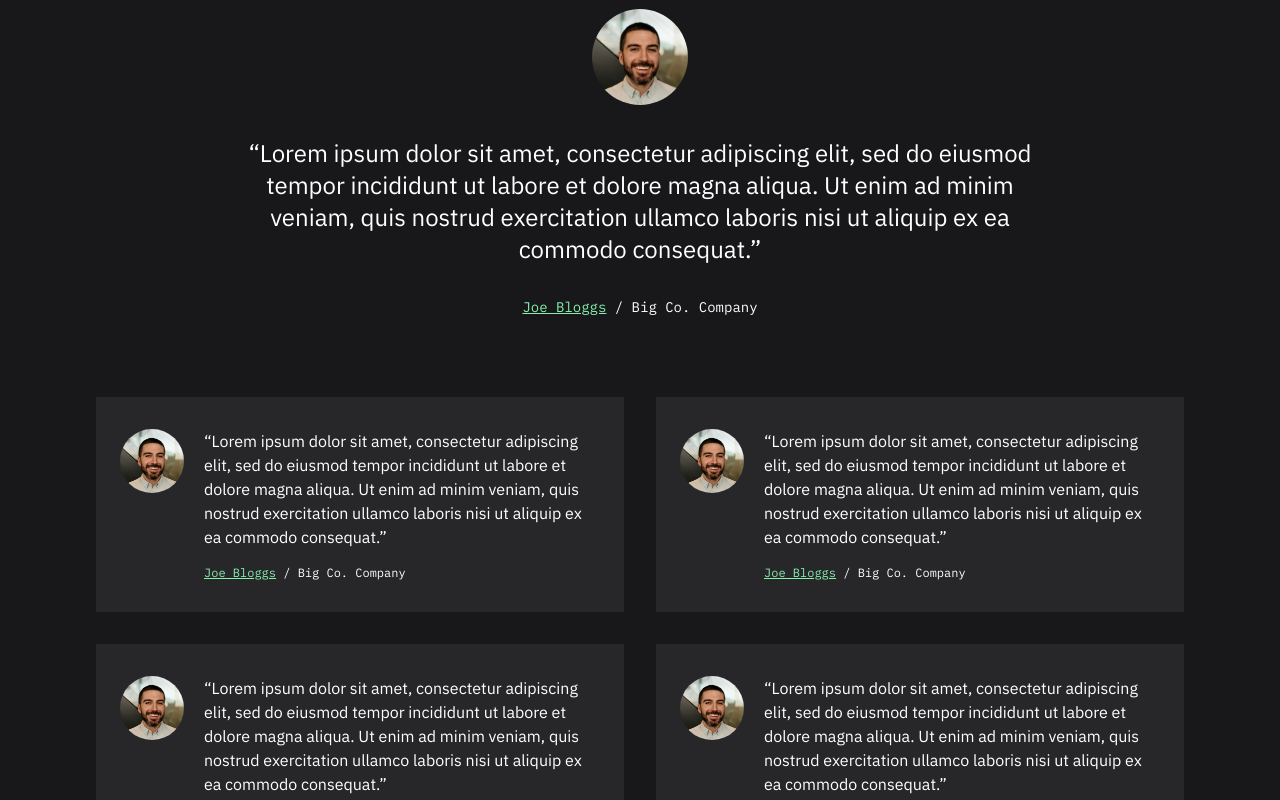
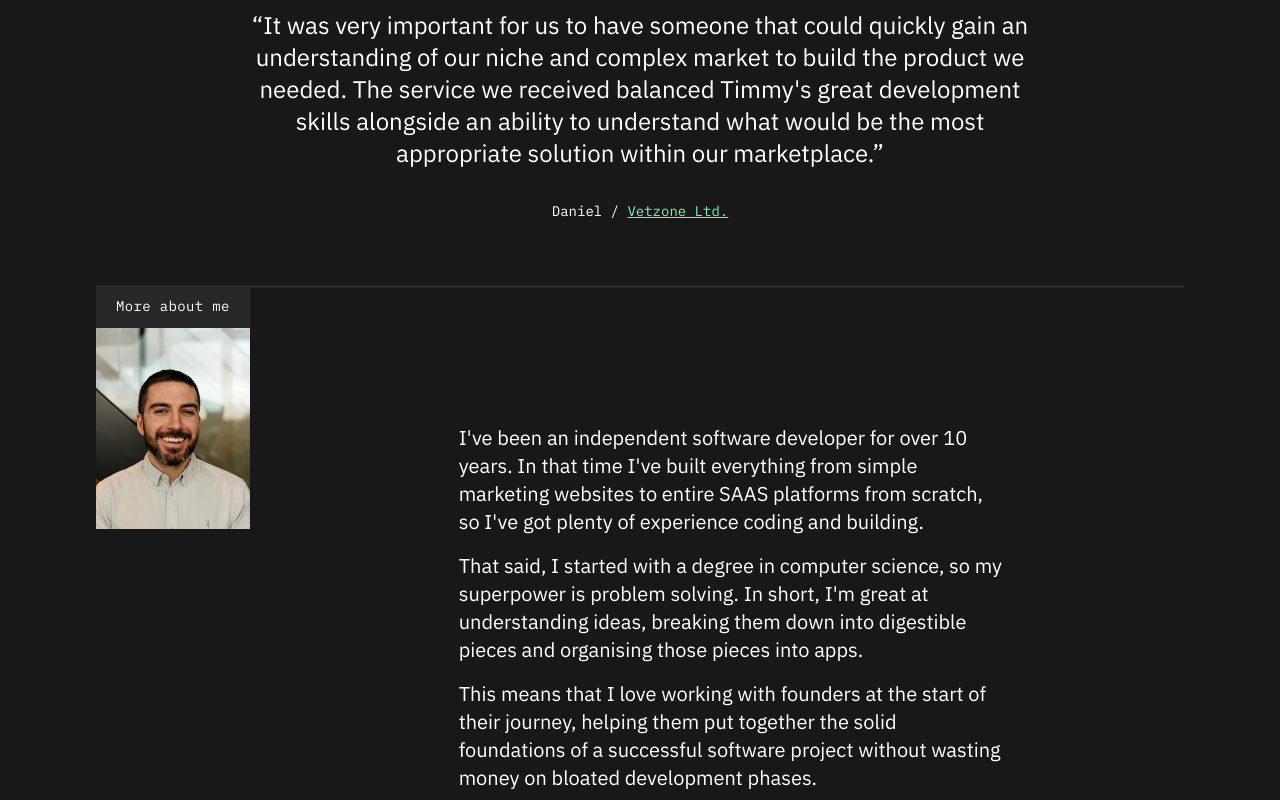
Before and after one commit to timmyomahony/founder-roadmap-website, a Next.js app: page / in a window 1280 px wide. Shown: the part 3640-4440 px from the top of the page. Built offline with nearby package versions, Linux system fonts and the light colour scheme.

Commit message:
Added testimonial

```diff
--- a/components/home/Testimonials.tsx
+++ b/components/home/Testimonials.tsx
@@ -4,83 +4,29 @@ import Image from "next/image";
 import Portrait from "../../images/timmy-omahony-small.jpg";
 
 interface Testimonial {
-  portrait: any;
+  portrait?: any;
   text: string | ReactElement;
   person: string;
-  link: string;
+  personUrl?: string;
   company: string;
+  companyUrl?: string;
 }
 
 const testimonials: Array<Testimonial> = [
   {
-    portrait: Portrait,
+    // portrait: Portrait,
     text: (
       <>
-        &ldquo;Lorem ipsum dolor sit amet, consectetur adipiscing elit, sed do
-        eiusmod tempor incididunt ut labore et dolore magna aliqua. Ut enim ad
-        minim veniam, quis nostrud exercitation ullamco laboris nisi ut aliquip
-        ex ea commodo consequat.&rdquo;
+        &ldquo;It was very important for us to have someone that could quickly
+        gain an understanding of our niche and complex market to build the
+        product we needed. The service we received balanced Timmy&apos;s great
+        development skills alongside an ability to understand what would be the
+        most appropriate solution within our marketplace.&rdquo;
       </>
     ),
-    person: "Joe Bloggs",
-    link: "https://linkedin.com",
-    company: "Big Co. Company",
-  },
-  {
-    portrait: Portrait,
-    text: (
-      <>
-        &ldquo;Lorem ipsum dolor sit amet, consectetur adipiscing elit, sed do
-        eiusmod tempor incididunt ut labore et dolore magna aliqua. Ut enim ad
-        minim veniam, quis nostrud exercitation ullamco laboris nisi ut aliquip
-        ex ea commodo consequat.&rdquo;
-      </>
-    ),
-    person: "Joe Bloggs",
-    link: "https://linkedin.com",
-    company: "Big Co. Company",
-  },
-  {
-    portrait: Portrait,
-    text: (
-      <>
-        &ldquo;Lorem ipsum dolor sit amet, consectetur adipiscing elit, sed do
-        eiusmod tempor incididunt ut labore et dolore magna aliqua. Ut enim ad
-        minim veniam, quis nostrud exercitation ullamco laboris nisi ut aliquip
-        ex ea commodo consequat.&rdquo;
-      </>
-    ),
-    person: "Joe Bloggs",
-    link: "https://linkedin.com",
-    company: "Big Co. Company",
-  },
-  {
-    portrait: Portrait,
-    text: (
-      <>
-        &ldquo;Lorem ipsum dolor sit amet, consectetur adipiscing elit, sed do
-        eiusmod tempor incididunt ut labore et dolore magna aliqua. Ut enim ad
-        minim veniam, quis nostrud exercitation ullamco laboris nisi ut aliquip
-        ex ea commodo consequat.&rdquo;
-      </>
-    ),
-    person: "Joe Bloggs",
-    link: "https://linkedin.com",
-    company: "Big Co. Company",
-  },
-  {
-    portrait: Portrait,
-    text: (
-      <>
-        &ldquo;Lorem ipsum dolor sit amet, consectetur adipiscing elit, sed do
-        eiusmod tempor incididunt ut labore et dolore magna aliqua. Ut enim ad
-        minim veniam, quis nostrud exercitation ullamco laboris nisi ut aliquip
-        ex ea commodo consequat.&rdquo;
-      </>
-    ),
-    person: "Joe Bloggs",
-    link: "https://linkedin.com",
-    company: "Big Co. Company",
+    person: "Daniel",
+    companyUrl: "https://vetzone.ie",
+    company: "Vetzone Ltd.",
   },
 ];
 
@@ -98,15 +44,31 @@ const LargeTestimonial = ({ testimonial }: { testimonial: Testimonial }) => {
         {testimonial.text}
       </blockquote>
       <figcaption className="text-xs md:text-sm font-mono mt-4 lg:mt-8 xl:mt-8 2xl:mt-20">
+        {testimonial.personUrl ? (
           <a
             className="text-green-300 underline"
-          href={testimonial.link}
+            href={testimonial.personUrl}
             target="_blank"
             rel="noreferrer"
           >
             {testimonial.person}
-        </a>{" "}
-        / <cite className="not-italic">{testimonial.company}</cite>
+          </a>
+        ) : (
+          <>{testimonial.person}</>
+        )}
+        {" / "}
+        {testimonial.companyUrl ? (
+          <a
+            className="text-green-300 underline"
+            href={testimonial.companyUrl}
+            target="_blank"
+            rel="noreferrer"
+          >
+            <cite className="not-italic">{testimonial.company}</cite>
+          </a>
+        ) : (
+          <cite className="not-italic">{testimonial.company}</cite>
+        )}
       </figcaption>
     </figure>
   );
@@ -127,15 +89,31 @@ const SmallTestimonial = ({ testimonial }: { testimonial: Testimonial }) => {
           {testimonial.text}
         </blockquote>
         <figcaption className="text-xs leading-tight font-mono mt-4 2xl:mt-20">
+          {testimonial.personUrl ? (
             <a
               className="text-green-300 underline"
-            href={testimonial.link}
+              href={testimonial.personUrl}
               target="_blank"
               rel="noreferrer"
             >
               {testimonial.person}
-          </a>{" "}
-          / <cite className="not-italic">{testimonial.company}</cite>
+            </a>
+          ) : (
+            <>{testimonial.person}</>
+          )}
+          {" / "}
+          {testimonial.companyUrl ? (
+            <a
+              className="text-green-300 underline"
+              href={testimonial.companyUrl}
+              target="_blank"
+              rel="noreferrer"
+            >
+              <cite className="not-italic">{testimonial.company}</cite>
+            </a>
+          ) : (
+            <cite className="not-italic">{testimonial.company}</cite>
+          )}
         </figcaption>
       </div>
     </figure>
@@ -144,15 +122,15 @@ const SmallTestimonial = ({ testimonial }: { testimonial: Testimonial }) => {
 
 export default function Testimonials() {
   return (
-    <section className="py-12 md:py-20">
-      <div className="mb-12 lg:mb-16 xl:mb-20">
+    <section /*className="py-12 md:py-20"*/ className="mt-12 md:mt-20">
+      <div /*className="mb-12 lg:mb-16 xl:mb-20"*/>
         <LargeTestimonial testimonial={testimonials[0]} />
       </div>
-      <div className="grid grid-cols-1 md:grid-cols-2 gap-4 md:gap-8">
+      {/* <div className="grid grid-cols-1 md:grid-cols-2 gap-4 md:gap-8">
         {testimonials.slice(1).map((testimonial, i) => {
           return <SmallTestimonial key={i} testimonial={testimonial} />;
         })}
-      </div>
+      </div> */}
     </section>
   );
 }
```
Lines whose indentation alone changed are shown as unchanged.
